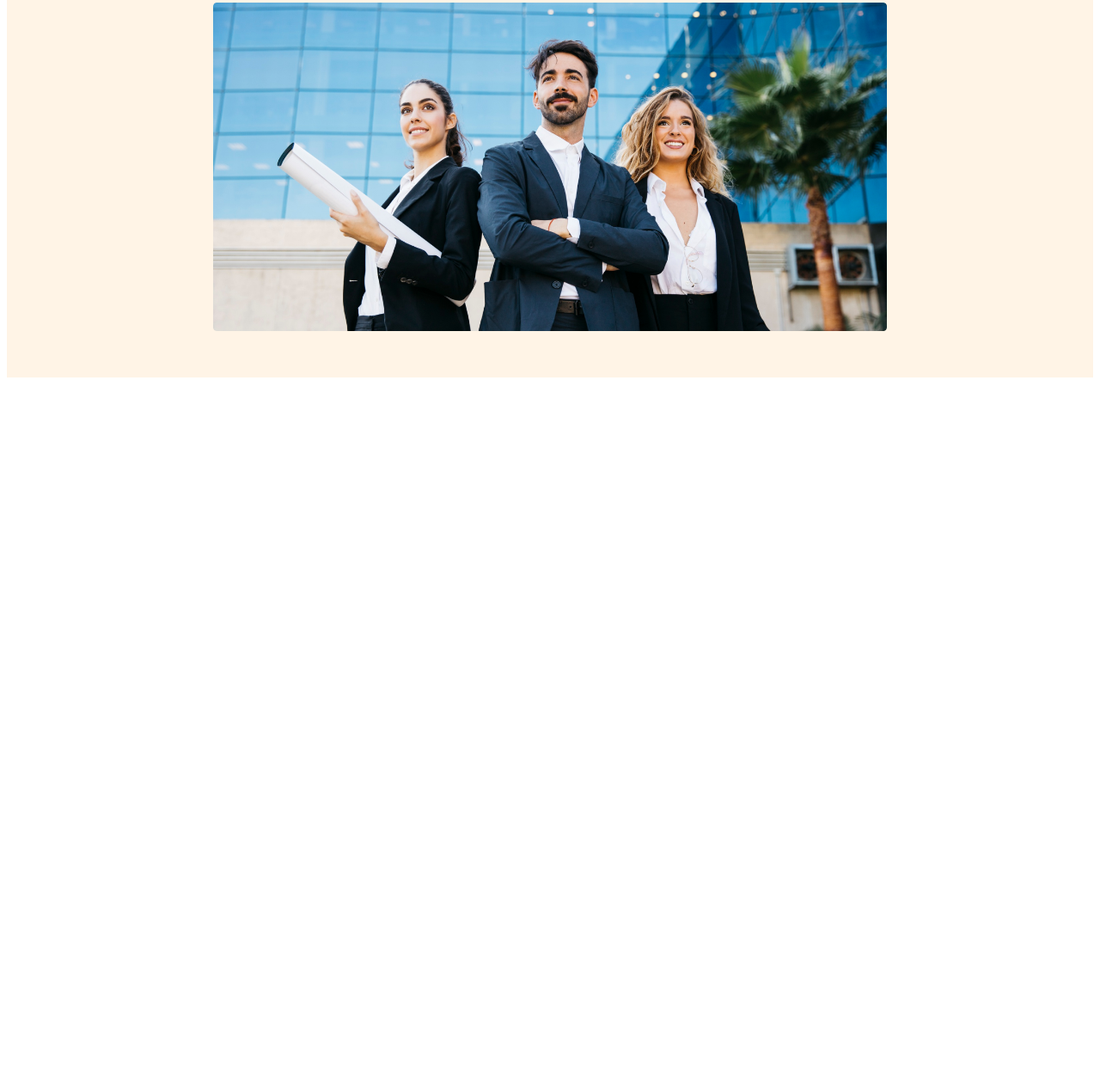
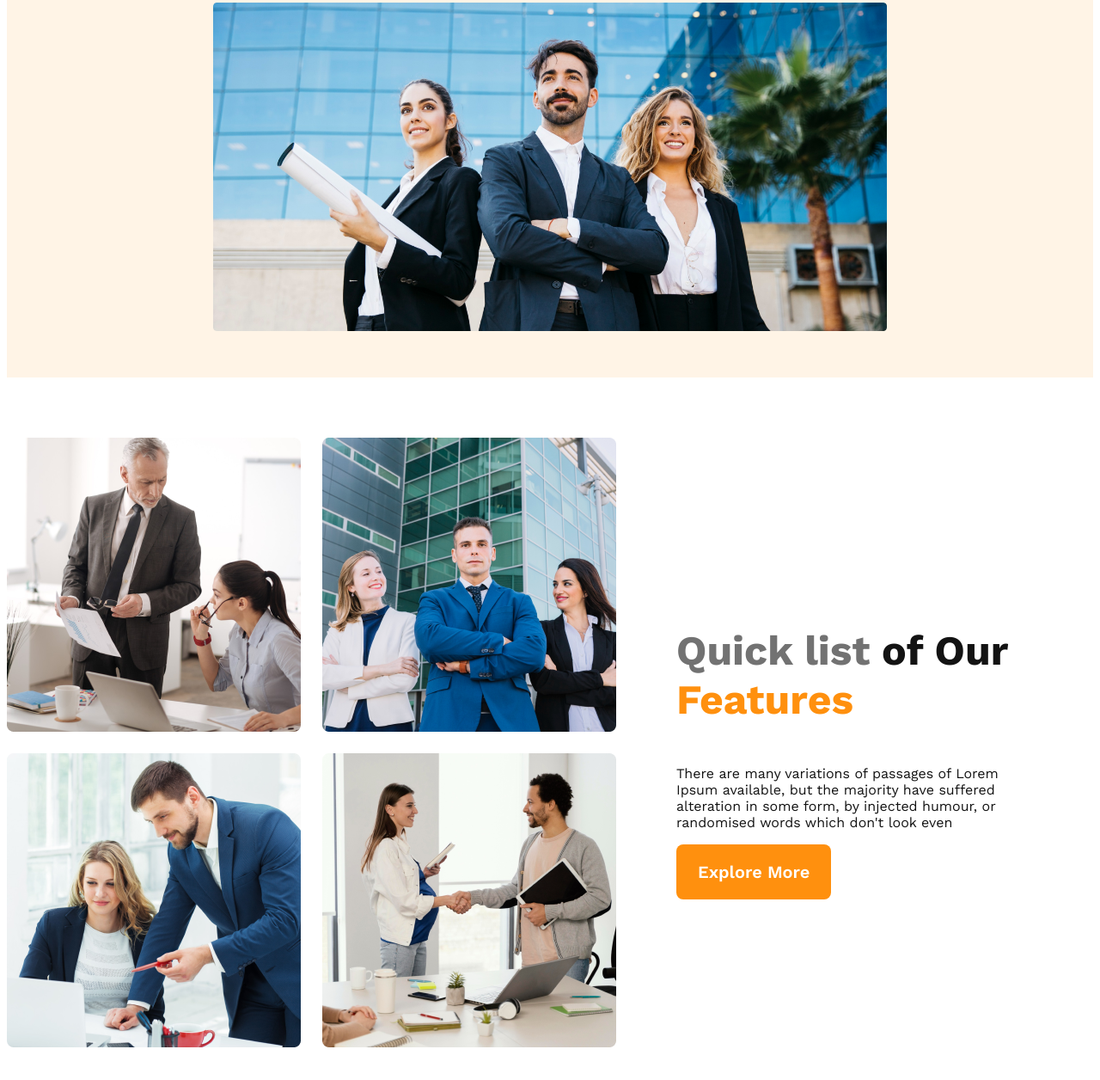
Before and after one commit to alaminone/g3-website, a plain HTML site: page index.html in a window 1280 px wide. Shown: the part 416-1672 px from the top of the page at 86% size. Before the commit the page ends 863 px from the top, so only its background shows below. Drawn offline with nearby package versions, Linux system fonts and the light colour scheme.

Commit message:
quick list of our features complite

```diff
--- a/index.html
+++ b/index.html
@@ -4,7 +4,7 @@
     <meta charset="UTF-8">
     <meta name="viewport" content="width=device-width, initial-scale=1.0">
 
-    <title>G3 Archtects</title>
+<title>G3 Archtects</title>
 
     <link rel="stylesheet" href="styles/g3.css">
 </head>
@@ -27,7 +27,7 @@
                     Group of Architects
                     </h1>
 
-                <p class="bananr-discription">There are many variations of  passages of Lorem Ipsum available, but the majority have suffered alteration in some form, by injected humour, or randomised words which don't look even</p>
+                <p class="bannar-discription">There are many variations of  passages of Lorem Ipsum available, but the majority have suffered alteration in some form, by injected humour, or randomised words which don't look even</p>
                 <button class="btn-prymary">Explore More</button>
 
             </div>
@@ -35,9 +35,36 @@
             <img src="images/banner.png" alt="">
         </div>
 
+    </header>
 
-    </header>
-    <main></main>
+<!-- finish heder -->
+
+    <main>
+        <section class="main-team">
+            <div class="team-img">
+                <img src="images/team1.png" alt="">
+                <img src="images/team2.png" alt="">
+                <img src="images/team3.png" alt="">
+                <img src="images/team4.png" alt="">
+            </div>
+            <div class="team-content">
+
+                <h3 class="team-title"> <samp class="quick-text">Quick list</samp>  <span class="ofour-text"> of Our</span>  <span class="feature-text"> Features</span> </h3>
+                <p class="team-discription">There are many variations of passages of Lorem Ipsum available, but the majority have suffered alteration in some form, by injected humour, or randomised words which don't look even</p>
+                <button class="btn-prymary">Explore More</button>
+
+            </div>
+        </section>
+
+        <section>
+
+        </section>
+
+        <section>
+
+
+        </section>
+    </main>
     <footer></footer>
 </body>
 </html>
--- a/styles/g3.css
+++ b/styles/g3.css
@@ -56,7 +56,7 @@ nav li{
     color: #131313;
 
 }
-.banar-discription{
+.bannar-discription{
     color: #727272;
 
 }
@@ -64,17 +64,67 @@ nav li{
 width: 100%;
 margin-top: 20px;
 }
+/* finish bannar */
+main{
+    display: flex;
+    max-width: 1440px;
+    margin: 70px auto;
+}
+
+
+.main-team{
+    display: flex;
+    align-items: center;
+}
+.team-img{
+    display: grid;
+    grid-template-columns:repeat(2, 1fr);
+    gap: 25px;
+}
+.team-content{
+    padding-left: 70px;
+    padding-right: 70px;
+}
+/* team title */
+.team-title{
+    font-size: 3rem;
+}
+.quick-text{
+    color: #727272;
+
+}
+.ofour-text{
+    color:#131313;
+
+}
+.feature-text{
+    color: #FF900E;
+
+}
+
+.team-discription{
+    color: #131313;
+}
 
 
 /* media queries */
+
 /* mobil */
 
  @media screen and (max-width: 576px) {
     header{
         padding: 20px;
     }
-    nav{
+    nav,
+    .main-team{
         flex-direction: column;
+    }
+    .team-img{
+        grid-template-columns: 1fr;
+    }
+    .team-content{
+        padding-left: 20px;
+        padding-right: 20px;
     }
  }
 
@@ -83,7 +133,7 @@ margin-top: 20px;
     header{
         padding: 50px;
     }
-    nav{
+    nav, .main-team{
         flex-direction: column;
     }
  }
```
